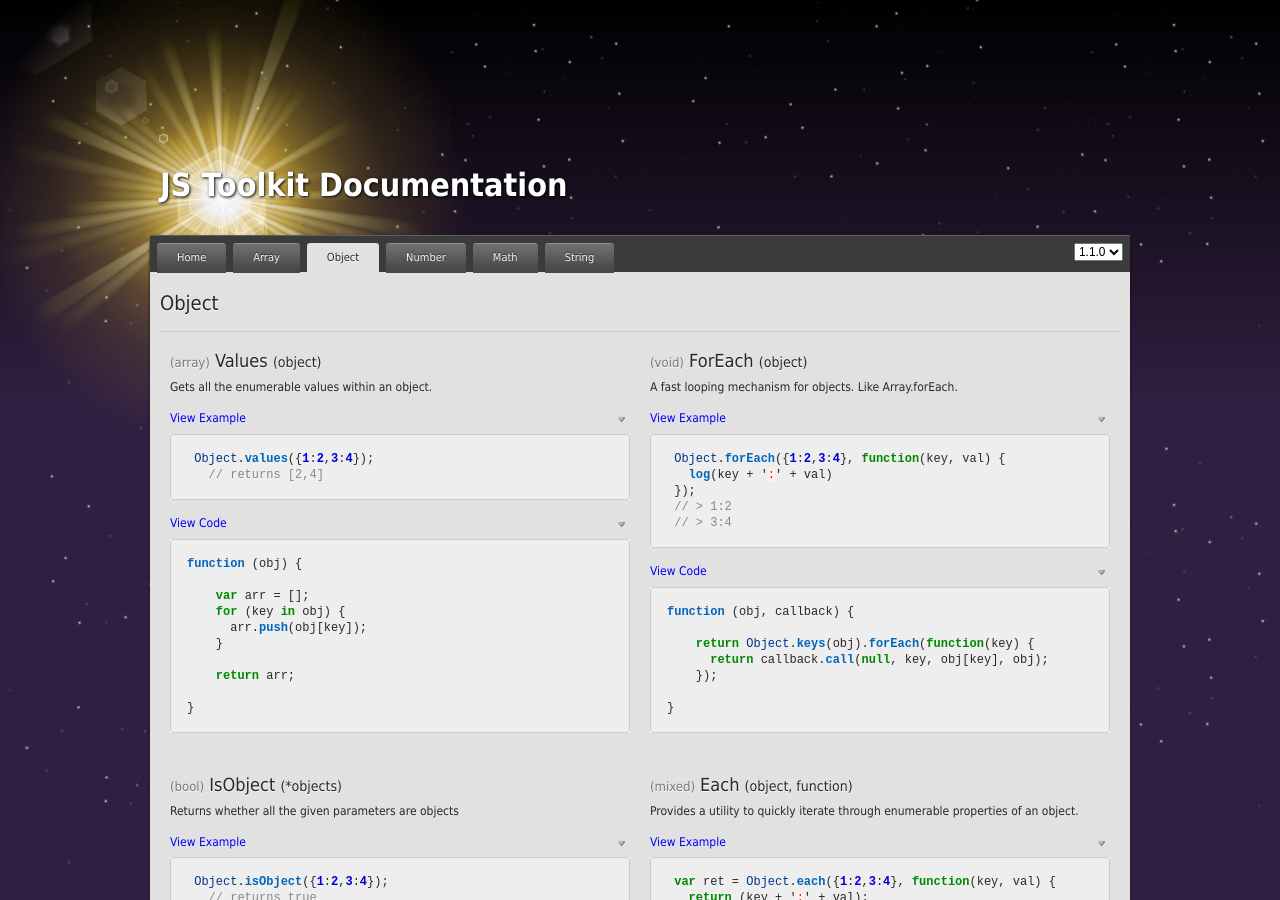
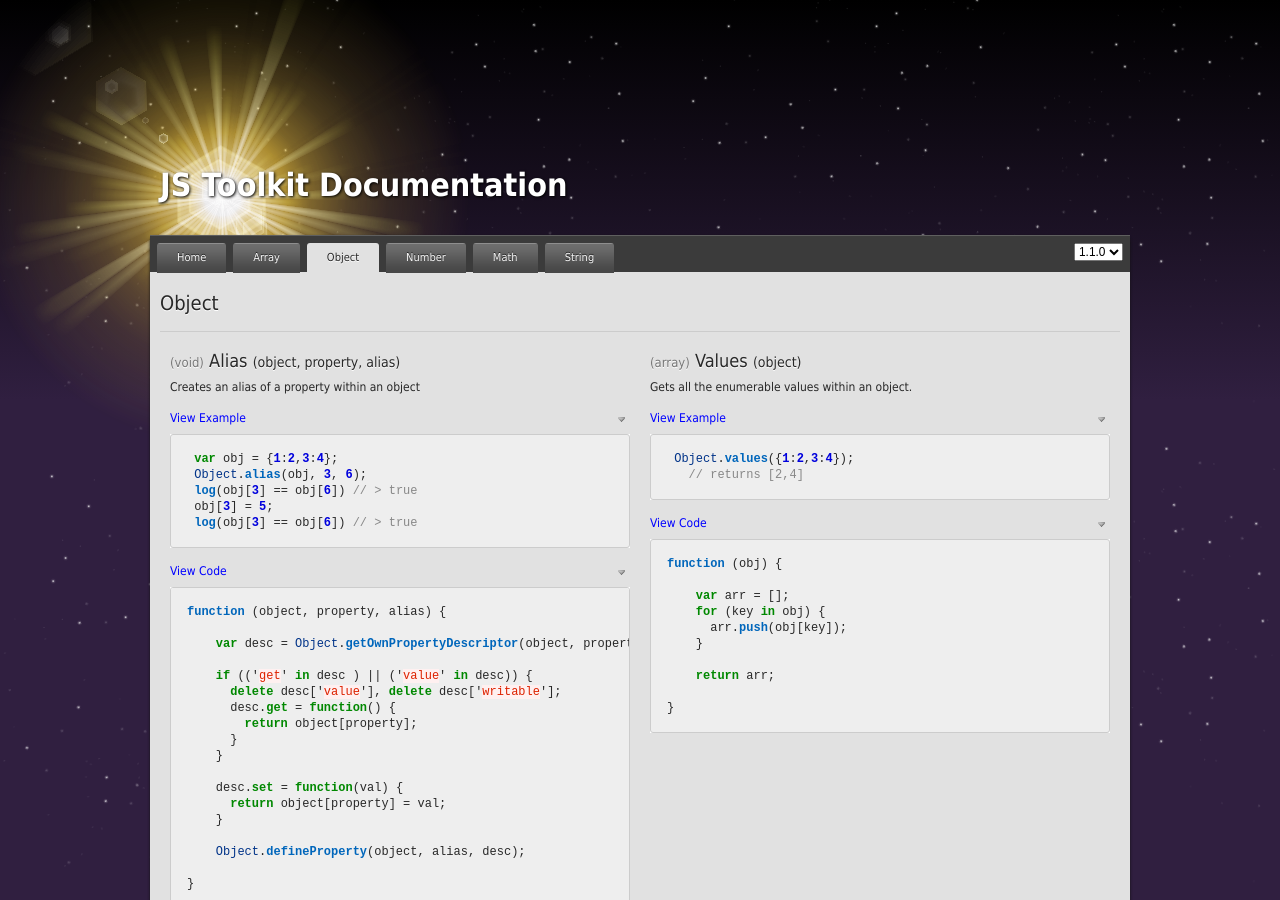
Before and after one commit to ollym/toolkit, a Jekyll site: the page built from 1.1.0/object.html, in a window 1280 px wide and 900 px high. Built offline with Jekyll 4.4.1, drawn with Linux system fonts in a browser that asks for light colours; nearby versions of some CDN libraries; some of the changed text lies outside the part shown.

Commit message:
Updated docs.

```diff
--- a/1.1.0/object.html
+++ b/1.1.0/object.html
@@ -1,7 +1,29 @@
 ---
 layout: default
 ---
-<h1>Object</h1><hr><ul id="methods"><li class="grid-6"><h2><span class="ret">array</span> <span class="name">Values</span> <span class="params">(object)</span></h2><p>Gets all the enumerable values within an object.</p><div class="example"><a class="toggle" >View Example</a>{% highlight js %} Object.values({1:2,3:4});
+<h1>Object</h1><hr><ul id="methods"><li class="grid-6"><h2><span class="ret">void</span> <span class="name">Alias</span> <span class="params">(object, property, alias)</span></h2><p>Creates an alias of a property within an object</p><div class="example"><a class="toggle" >View Example</a>{% highlight js %} var obj = {1:2,3:4};
+ Object.alias(obj, 3, 6);
+ log(obj[3] == obj[6]) // > true
+ obj[3] = 5;
+ log(obj[3] == obj[6]) // > true
+{% endhighlight %}</div><div class="code"><a class="toggle" >View Code</a>{% highlight js %}function (object, property, alias) {
+
+    var desc = Object.getOwnPropertyDescriptor(object, property);
+
+    if (('get' in desc ) || ('value' in desc)) {
+      delete desc['value'], delete desc['writable'];
+      desc.get = function() {
+        return object[property];
+      }
+    }
+
+    desc.set = function(val) {
+      return object[property] = val;
+    }
+
+    Object.defineProperty(object, alias, desc);
+
+}{% endhighlight %}</div></li><li class="grid-6"><h2><span class="ret">array</span> <span class="name">Values</span> <span class="params">(object)</span></h2><p>Gets all the enumerable values within an object.</p><div class="example"><a class="toggle" >View Example</a>{% highlight js %} Object.values({1:2,3:4});
    // returns [2,4]
 {% endhighlight %}</div><div class="code"><a class="toggle" >View Code</a>{% highlight js %}function (obj) {
 
@@ -12,7 +34,7 @@
 
     return arr;
 
-}{% endhighlight %}</div></li><li class="grid-6"><h2><span class="ret">void</span> <span class="name">ForEach</span> <span class="params">(object)</span></h2><p>A fast looping mechanism for objects. Like Array.forEach.</p><div class="example"><a class="toggle" >View Example</a>{% highlight js %} Object.forEach({1:2,3:4}, function(key, val) {
+}{% endhighlight %}</div></li><li class="clear"></li><li class="grid-6"><h2><span class="ret">void</span> <span class="name">ForEach</span> <span class="params">(object)</span></h2><p>A fast looping mechanism for objects. Like Array.forEach.</p><div class="example"><a class="toggle" >View Example</a>{% highlight js %} Object.forEach({1:2,3:4}, function(key, val) {
    log(key + ':' + val)
  });
  // > 1:2
@@ -23,7 +45,7 @@
       return callback.call(null, key, obj[key], obj);
     });
 
-}{% endhighlight %}</div></li><li class="clear"></li><li class="grid-6"><h2><span class="ret">bool</span> <span class="name">IsObject</span> <span class="params">(*objects)</span></h2><p>Returns whether all the given parameters are objects</p><div class="example"><a class="toggle" >View Example</a>{% highlight js %} Object.isObject({1:2,3:4});
+}{% endhighlight %}</div></li><li class="grid-6"><h2><span class="ret">bool</span> <span class="name">IsObject</span> <span class="params">(*objects)</span></h2><p>Returns whether all the given parameters are objects</p><div class="example"><a class="toggle" >View Example</a>{% highlight js %} Object.isObject({1:2,3:4});
    // returns true
  Object.isObject(function() { });
    // returns false
@@ -35,7 +57,7 @@
       return typeof value === 'object';
     });
 
-}{% endhighlight %}</div></li><li class="grid-6"><h2><span class="ret">mixed</span> <span class="name">Each</span> <span class="params">(object, function)</span></h2><p>Provides a utility to quickly iterate through enumerable properties of an object.</p><div class="example"><a class="toggle" >View Example</a>{% highlight js %} var ret = Object.each({1:2,3:4}, function(key, val) {
+}{% endhighlight %}</div></li><li class="clear"></li><li class="grid-6"><h2><span class="ret">mixed</span> <span class="name">Each</span> <span class="params">(object, function)</span></h2><p>Provides a utility to quickly iterate through enumerable properties of an object.</p><div class="example"><a class="toggle" >View Example</a>{% highlight js %} var ret = Object.each({1:2,3:4}, function(key, val) {
    return (key + ':' + val);
  });
  // ret = 1:2
@@ -46,7 +68,7 @@
       if ((result = callback.call(null, key, obj[key], this)) !== undefined)
         return result;
 
-}{% endhighlight %}</div></li><li class="clear"></li><li class="grid-6"><h2><span class="ret">object</span> <span class="name">Map</span> <span class="params">(object, function)</span></h2><p>Similar to Array.map except for enumerable object properties.</p><div class="example"><a class="toggle" >View Example</a>{% highlight js %} Object.map({1:2,3:4}, function(key, val) {
+}{% endhighlight %}</div></li><li class="grid-6"><h2><span class="ret">object</span> <span class="name">Map</span> <span class="params">(object, function)</span></h2><p>Similar to Array.map except for enumerable object properties.</p><div class="example"><a class="toggle" >View Example</a>{% highlight js %} Object.map({1:2,3:4}, function(key, val) {
    return key * val;
  });
  // returns {1:2,3:12}
@@ -58,7 +80,7 @@
 
     return obj;
 
-}{% endhighlight %}</div></li><li class="grid-6"><h2><span class="ret">array</span> <span class="name">GetOwnPropertyDescriptors</span> <span class="params">(object)</span></h2><p>Retrieves object property descriptors for every property within an object</p><div class="example"><a class="toggle" >View Example</a>{% highlight js %} Object.getOwnPropertyDescriptors({1:2,3:4});
+}{% endhighlight %}</div></li><li class="clear"></li><li class="grid-6"><h2><span class="ret">array</span> <span class="name">GetOwnPropertyDescriptors</span> <span class="params">(object)</span></h2><p>Retrieves object property descriptors for every property within an object</p><div class="example"><a class="toggle" >View Example</a>{% highlight js %} Object.getOwnPropertyDescriptors({1:2,3:4});
  // returns {
  //  '1': {
  //     value: 2,
@@ -83,7 +105,7 @@
 
     return descriptors;
 
-}{% endhighlight %}</div></li><li class="clear"></li><li class="grid-6"><h2><span class="ret">self</span> <span class="name">Walk</span> <span class="params">(object, function)</span></h2><p>Similar to Object.map except that the callback values are applied to the object instance and not a clone.</p><div class="example"><a class="toggle" >View Example</a>{% highlight js %} var obj = {1:2,3:4};
+}{% endhighlight %}</div></li><li class="grid-6"><h2><span class="ret">self</span> <span class="name">Walk</span> <span class="params">(object, function)</span></h2><p>Similar to Object.map except that the callback values are applied to the object instance and not a clone.</p><div class="example"><a class="toggle" >View Example</a>{% highlight js %} var obj = {1:2,3:4};
  Object.map(obj, function(key, val) {
    return key * val;
  });
@@ -96,7 +118,7 @@
 
     return obj;
 
-}{% endhighlight %}</div></li><li class="grid-6"><h2><span class="ret">mixed</span> <span class="name">Reduce</span> <span class="params">(object, callback, [start=undefined])</span></h2><p>Like Array.reduce except for objects. Reduces the object down into a single value.</p><div class="example"><a class="toggle" >View Example</a>{% highlight js %} Object.reduce({1:2,3:4}, function(group, key, val) {
+}{% endhighlight %}</div></li><li class="clear"></li><li class="grid-6"><h2><span class="ret">mixed</span> <span class="name">Reduce</span> <span class="params">(object, callback, [start=undefined])</span></h2><p>Like Array.reduce except for objects. Reduces the object down into a single value.</p><div class="example"><a class="toggle" >View Example</a>{% highlight js %} Object.reduce({1:2,3:4}, function(group, key, val) {
    return group + key + val;
  }, 0);
  // returns 10 (0+1+2+3+4)
@@ -108,7 +130,7 @@
 
     return start;
 
-}{% endhighlight %}</div></li><li class="clear"></li><li class="grid-6"><h2><span class="ret">object</span> <span class="name">Merge</span> <span class="params">(object, [level=0])</span></h2><p>Like Array.reduce except for objects. Reduces the object down into a single value. You can pass the first parameter as an array or treat it as *objects and ignore the level.</p><div class="example"><a class="toggle" >View Example</a>{% highlight js %} Object.merge({1:2}, {3:4}, {5:6});
+}{% endhighlight %}</div></li><li class="grid-6"><h2><span class="ret">object</span> <span class="name">Merge</span> <span class="params">(object, [level=0])</span></h2><p>Like Array.reduce except for objects. Reduces the object down into a single value. You can pass the first parameter as an array or treat it as *objects and ignore the level.</p><div class="example"><a class="toggle" >View Example</a>{% highlight js %} Object.merge({1:2}, {3:4}, {5:6});
    // returns {1:2,3:4,5:6}
  Object.merge([{1:2}, {3:4}, {5:6}]);
    // returns {1:2,3:4,5:6}
@@ -139,7 +161,7 @@
 
     }, {});
 
-}{% endhighlight %}</div></li><li class="grid-6"><h2><span class="ret">object</span> <span class="name">Clone</span> <span class="params">(object, [inherit=true])</span></h2><p>Like Array.reduce except for objects. Reduces the object down into a single value.</p><div class="example"><a class="toggle" >View Example</a>{% highlight js %} function A() { }
+}{% endhighlight %}</div></li><li class="clear"></li><li class="grid-6"><h2><span class="ret">object</span> <span class="name">Clone</span> <span class="params">(object, [inherit=true])</span></h2><p>Clones an object by creating a new object with the same parent prototype and then manually adding all the property descriptors.</p><div class="example"><a class="toggle" >View Example</a>{% highlight js %} function A() { }
  Object.defineProperty(A.prototype, 'foo', { value: 'bar' });
  var a = new A(), b = Object.clone(a);
  a.foo == b.foo
@@ -152,7 +174,7 @@
 
     return Object.create(Object.getPrototypeOf(obj), inherit ? Object.getOwnPropertyDescriptors(obj) : undefined);
 
-}{% endhighlight %}</div></li><li class="clear"></li><li class="grid-6"><h2><span class="ret">object</span> <span class="name">Filter</span> <span class="params">(object, callback)</span></h2><p>Like Array.filter except for objects. Only enumerable values are filtered.</p><div class="example"><a class="toggle" >View Example</a>{% highlight js %} Object.filter({1:2,3:4,5:6}, function(key, val) {
+}{% endhighlight %}</div></li><li class="grid-6"><h2><span class="ret">object</span> <span class="name">Filter</span> <span class="params">(object, callback)</span></h2><p>Like Array.filter except for objects. Only enumerable values are filtered.</p><div class="example"><a class="toggle" >View Example</a>{% highlight js %} Object.filter({1:2,3:4,5:6}, function(key, val) {
    return key == 3;
  });
  // returns {3:4}
@@ -168,7 +190,7 @@
 
     return obj;
 
-}{% endhighlight %}</div></li><li class="grid-6"><h2><span class="ret">object</span> <span class="name">Clean</span> <span class="params">(object)</span></h2><p>Like Array.clean except for objects. The following values are filtered: NaN, undefined, null, 0 or false</p><div class="example"><a class="toggle" >View Example</a>{% highlight js %} Object.clean({1:false,2:0,3:NaN,4:null,5:6});
+}{% endhighlight %}</div></li><li class="clear"></li><li class="grid-6"><h2><span class="ret">object</span> <span class="name">Clean</span> <span class="params">(object)</span></h2><p>Like Array.clean except for objects. The following values are filtered: NaN, undefined, null, 0 or false</p><div class="example"><a class="toggle" >View Example</a>{% highlight js %} Object.clean({1:false,2:0,3:NaN,4:null,5:6});
    // returns {5:6}
 {% endhighlight %}</div><div class="code"><a class="toggle" >View Code</a>{% highlight js %}function (obj) {
 
@@ -176,4 +198,4 @@
       return !! val;
     });
 
-}{% endhighlight %}</div></li><li class="clear"></li></ul><div class="clear"></div>
+}{% endhighlight %}</div></li></ul><div class="clear"></div><h1>Object.prototype</h1><hr><ul id="methods"></ul><div class="clear"></div>
```
Also changed, not shown: 1.1.0/empty.html (added, +47 -0 lines), 1.1.0/function.html (added, +22 -0 lines), 1.1.0/string.html (+17 -1 lines).
